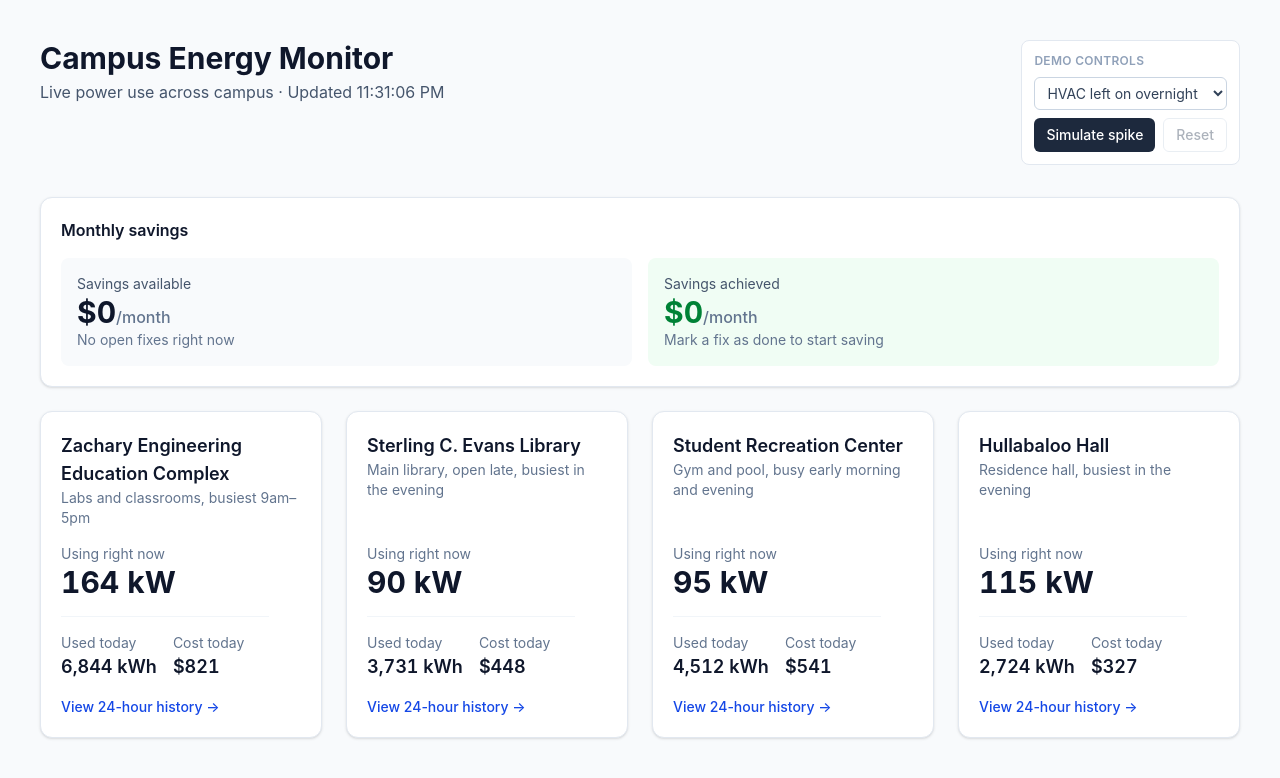
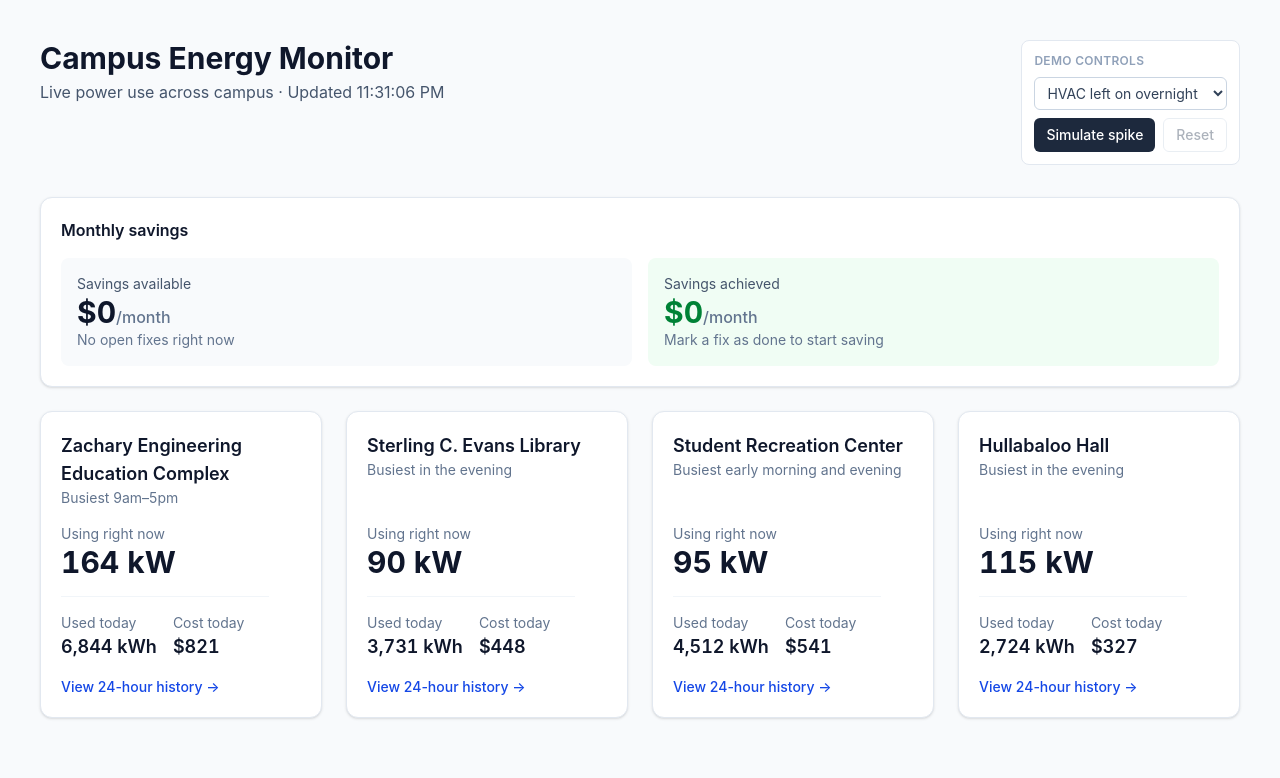
Before and after one commit to ashleetaa/campus-energy-monitor, a React (Vite) app: page / in a window 1280 px wide. Shown: the top 778 px of the page. Built offline with nearby package versions, Linux system fonts and the light colour scheme.

Commit message:
Shorten building descriptions to 'Busiest ...'
Co-Authored-By: Claude Opus 5.5 <noreply@anthropic.com>

```diff
--- a/src/data/buildings.ts
+++ b/src/data/buildings.ts
@@ -14,7 +14,7 @@ export const BUILDINGS: Building[] = [
   {
     id: 'zachary',
     name: 'Zachary Engineering Education Complex',
-    description: 'Labs and classrooms, busiest 9am–5pm',
+    description: 'Busiest 9am–5pm',
     peakKw: 450,
     dailyPattern: [
       0.35, 0.33, 0.32, 0.32, 0.33, 0.38, 0.5, 0.7, 0.88, 0.97, 1.0, 1.0,
@@ -24,7 +24,7 @@ export const BUILDINGS: Building[] = [
   {
     id: 'evans-library',
     name: 'Sterling C. Evans Library',
-    description: 'Main library, open late, busiest in the evening',
+    description: 'Busiest in the evening',
     peakKw: 220,
     dailyPattern: [
       0.35, 0.32, 0.3, 0.3, 0.3, 0.32, 0.4, 0.55, 0.75, 0.88, 0.92, 0.95,
@@ -34,7 +34,7 @@ export const BUILDINGS: Building[] = [
   {
     id: 'rec-center',
     name: 'Student Recreation Center',
-    description: 'Gym and pool, busy early morning and evening',
+    description: 'Busiest early morning and evening',
     peakKw: 300,
     dailyPattern: [
       0.3, 0.28, 0.28, 0.28, 0.3, 0.55, 0.85, 0.9, 0.75, 0.65, 0.62, 0.65,
@@ -44,7 +44,7 @@ export const BUILDINGS: Building[] = [
   {
     id: 'hullabaloo',
     name: 'Hullabaloo Hall',
-    description: 'Residence hall, busiest in the evening',
+    description: 'Busiest in the evening',
     peakKw: 180,
     dailyPattern: [
       0.55, 0.5, 0.48, 0.47, 0.47, 0.5, 0.62, 0.75, 0.7, 0.55, 0.48, 0.47,
```
